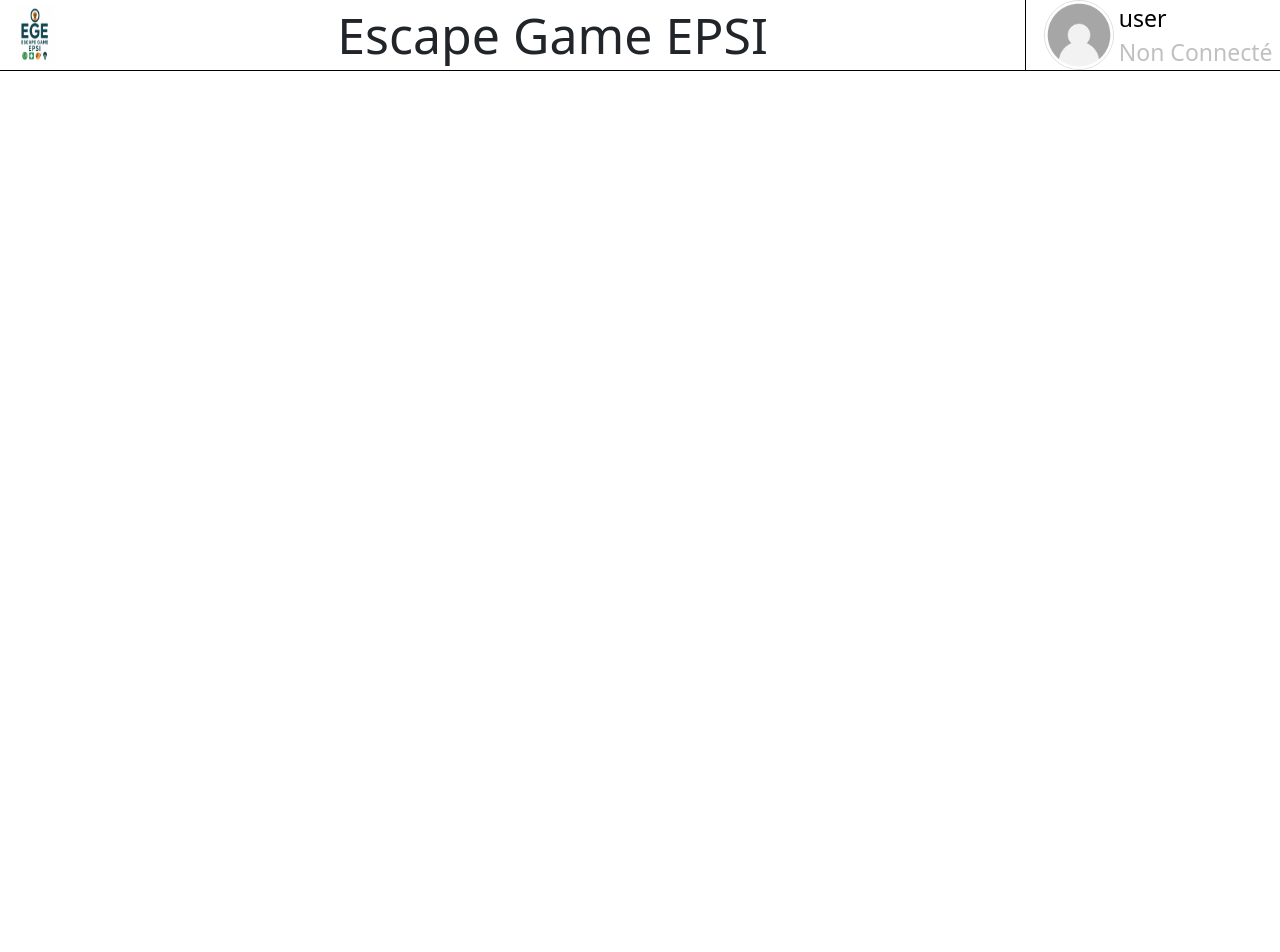
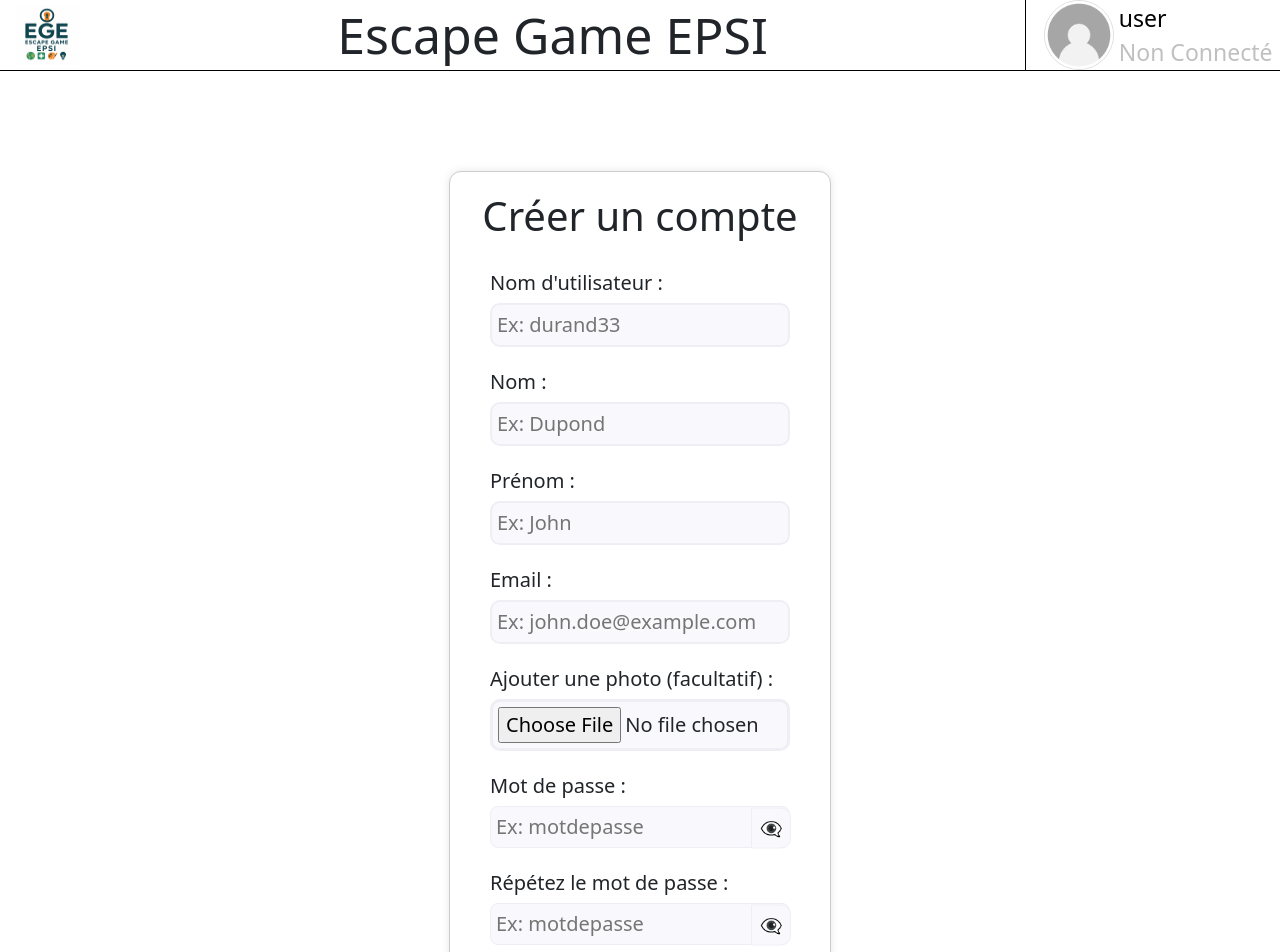
Before and after one commit to lhuissier4/Escape_Game_EPSI, a React app in the folder frontend/: page /create-account in a window 1280 px wide. Shown: the top 952 px of the page. Before the commit the page ends 800 px from the top, so only its background shows below. Built offline with nearby package versions, Linux system fonts and the light colour scheme; the HTML template or start-up script is replaced by a standard one.

Commit message:
features: wip add page 'CreateAccount'

```diff
--- a/frontend/src/App.css
+++ b/frontend/src/App.css
@@ -34,7 +34,9 @@ button{
     /*border-right: black solid 1px;*/
     padding-right: 2%;
 }
-
+.icon_redirect{
+    cursor: pointer;
+}
 /* Style du titre */
 .header h1 {
     flex: 1; /* Permet au titre de prendre l’espace disponible */
@@ -65,6 +67,7 @@ button{
     cursor: pointer;
 
 }
+
 
 .imguser {
     width: 70px;
--- a/frontend/src/Header/Header.tsx
+++ b/frontend/src/Header/Header.tsx
@@ -1,5 +1,5 @@
 
-
+import { Link } from "react-router-dom";
 import UserDropdown from "./UserDropdown.js";
 interface Props {
     username:string
@@ -13,7 +13,9 @@ function Header(props: Props) {
 
     return (
         <header className="header">
-            <img className="icon" src="raw.png" alt="Icon Jeux"/>
+            <Link to="/home">
+            <img className="icon icon_redirect" src="raw.png" alt="Icon Jeux"/>
+            </Link>
             <h1>Escape Game EPSI</h1>
 
             <UserDropdown isConnected={props.isConnected} username={props.username} picture={props.picture}/>
--- a/frontend/src/Pages/Login/CreateAccount.tsx
+++ b/frontend/src/Pages/Login/CreateAccount.tsx
@@ -1,13 +1,150 @@
-import type {JSX} from "react";
+import {type JSX, useEffect, useRef, useState} from "react";
 import DivSelectionWithEnter from "../components/DivSelectionWithEnter.tsx";
+import {Button} from "react-bootstrap";
 
 const CreateAccountPage = (): JSX.Element => {
+    const usernameRef = useRef<HTMLInputElement>(null);
+    const passwordRef1 = useRef<HTMLInputElement>(null);
+    const passwordRef2 = useRef<HTMLInputElement>(null);
+    const [visible1, setVisible1] = useState(false);
+    const [visible2, setVisible2] = useState(false);
+    const [passwordsMatch,setPasswordsMatch] = useState(true);
+    const [apiDatas, setApiDatas] = useState(null);
+    const [isLoading, setIsLoading] = useState(false);
+    const [serverError, setServerError] = useState(null);
+    useEffect(() => {
+        const p1 = passwordRef1.current?.value || "";
+        const p2 = passwordRef2.current?.value || "";
+
+        if (p1 !== p2) {
+            setPasswordsMatch(false);
+        } else {
+            setPasswordsMatch(true);
+        }
+    }, [passwordRef1.current?.value, passwordRef2.current?.value]);
+
+    const createAccount = () => {
+
+        if (passwordRef1.current?.value || '' != passwordRef2.current?.value || ''){
+            console.log("Les mots de passe ne correspondent pas");
+            console.log("password1 =",passwordRef1.current?.value || '');
+            console.log("password2 =",passwordRef2.current?.value || '');
+        } else {
+            let jsondatas = {
+                "username": usernameRef.current?.value || '',
+                "password1": passwordRef1.current?.value || ''
+            }
+        }
+
+    };
     return (
         <>
 
+            <div className="login_container">
+                <DivSelectionWithEnter onEnter={createAccount}>
+                    <div className="login_box">
+                        <h1>Créer un compte</h1>
+                        <div className="form">
+                            <div className="search-all-block flex login">
+                                <label htmlFor="username">Nom d'utilisateur :
+                                    <input name="username" ref={usernameRef} type="text" placeholder="Ex: durand33"/>
+                                </label>
+                                <label htmlFor="name">Nom :
+                                    <input name="name" ref={usernameRef} type="text" placeholder="Ex: Dupond"/>
+                                </label>
+                                <label htmlFor="firstname">Prénom :
+                                    <input name="firstname" ref={usernameRef} type="text" placeholder="Ex: John"/>
+                                </label>
+                                <label htmlFor="email">Email :
+                                    <input name="email" ref={usernameRef} type="text" placeholder="Ex: john.doe@example.com"/>
+                                </label>
+                                <label htmlFor="image">Ajouter une photo (facultatif) :
+                                    <input type="file" accept="image/*"  />
+                                </label>
+
+
+                                <label htmlFor="password1">Mot de passe :
+                                    <div className="password-input">
+                                        <input
+                                            id="password1"
+                                            name="password1"
+                                            ref={passwordRef1}
+                                            type={visible1 ? "text" : "password"}
+                                            placeholder="Ex: motdepasse"
+                                            style={{ borderColor: passwordsMatch  ? "#efeef4" : "red"
+
+                                            }}
+                                            className=""
+                                            onChange={() => {
+                                                const p1 = passwordRef1.current?.value || "";
+                                                const p2 = passwordRef2.current?.value || "";
+                                                setPasswordsMatch(p1 === p2);
+                                            }}
+                                        />
+                                        <button
+                                            type="button"
+                                            onClick={() => setVisible1(!visible1)}
+                                            className="overlay-button"
+                                            aria-label="Afficher ou masquer le contenu"
+                                        >
+                                            {visible1 ? '👁️' : '👁️‍🗨️'}
+                                        </button>
+                                    </div>
+                                </label>
+
+                                <label htmlFor="password2">Répétez le mot de passe :
+                                    <div className="password-input">
+                                        <input
+                                            id="password2"
+                                            name="password2"
+                                            ref={passwordRef2}
+                                            type={visible2 ? "text" : "password"}
+                                            placeholder="Ex: motdepasse"
+                                            className=""
+                                            style={{ borderColor: passwordsMatch ? "#efeef4" : "red"}}
+                                            onChange={() => {
+                                                const p1 = passwordRef1.current?.value || "";
+                                                const p2 = passwordRef2.current?.value || "";
+                                                setPasswordsMatch(p1 === p2);
+                                            }}
+                                        />
+
+                                        <button
+                                            type="button"
+                                            onClick={() => setVisible2(!visible2)}
+                                            className="overlay-button"
+                                            aria-label="Afficher ou masquer le contenu"
+                                        >
+                                            {visible2 ? '👁️' : '👁️‍🗨️'}
+                                        </button>
+                                    </div>
+                                </label>
+                                {!passwordsMatch  && (
+                                    <label className="error_login_message" htmlFor="errorpassword">Les mots de passes ne correspondent pas</label>
+                                )}
+                                {serverError != null && (
+                                    <label className="error_login_message" htmlFor="api-datas">Échec de l'authentification</label>
+                                )}
+
+
+                            </div>
+
+                            <button onClick={createAccount}>Créer le compte</button>
+                        </div>
+                    </div>
+                </DivSelectionWithEnter>
+            </div>
 
         </>
     );
 };
 
 export default CreateAccountPage;
+/*
+{passwordRef1.current?.value || '' != passwordRef2.current?.value || '' ? (
+  <></>
+) : (
+    <>
+    </>
+)}
+*/
--- a/frontend/src/Pages/Login/Login.tsx
+++ b/frontend/src/Pages/Login/Login.tsx
@@ -24,7 +24,7 @@ function Login(): JSX.Element {
 
     const navigate = useNavigate();
     const redirectToCreateAccount = () => {
-        navigate("/create-account"); // ✅ navigation au clic
+        navigate("/create-account");
     };
 
     function GetToken() {
```
